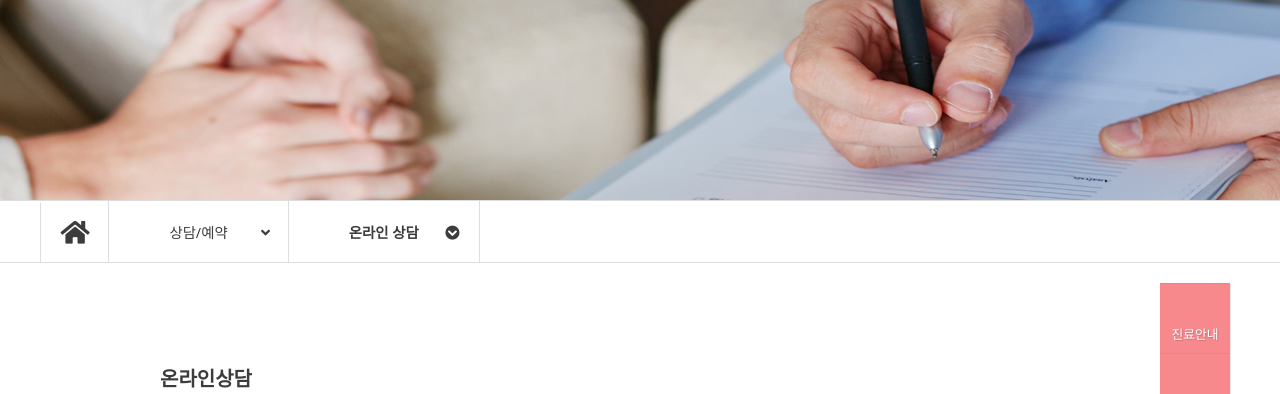
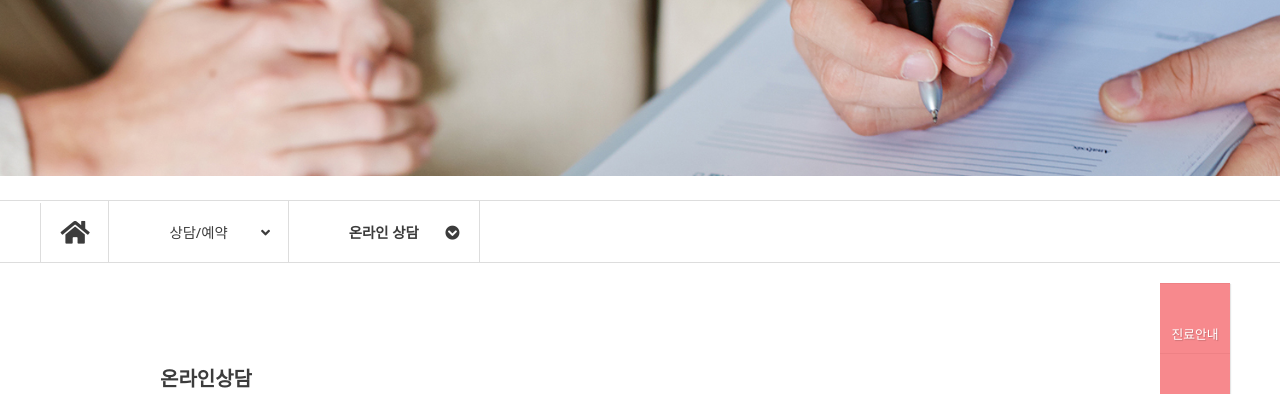
Before and after one commit to hjfrrfjh/mizrenewal, a PHP site: page /consult.php in a window 1280 px wide. Shown: the part 157-551 px from the top of the page. Run offline with PHP 8.4, Linux system fonts and the light colour scheme; some libraries are stand-ins or nearby versions; some web fonts are replaced.

Commit message:
이미지 수정

```diff
--- a/consult.php
+++ b/consult.php
@@ -14,9 +14,7 @@
 
 	<body>
 	<?php include 'header.php';?>
-    <div style="background-color:white;">
-        <img src="img/상담예약_resize.jpg" alt="상담예약" style="width:100%; height:200px; display:block;">
-    </div>
+    <div class="core"></div>
     <?php include 'snb.php';?>
 
 		<div id="wrap">
--- a/css/consult.css
+++ b/css/consult.css
@@ -1,3 +1,11 @@
+.core{
+	width:100%;
+	display:block;
+	height:200px;
+	background:url('../img/sub/core.jpg')no-repeat;
+	background-size:cover;
+	background-position: 0 -80px;
+}
 #wrap{
 	width:960px;
 	margin:0 auto;
--- a/quickmenu.php
+++ b/quickmenu.php
@@ -71,7 +71,7 @@ echo "
             if (window_width >=break_point) {
                 $quick_menu.css("right",((window_width-quick_max_width)/2)-(quick_menu_width+quick_menu_gap)+"px");
             }else{
-                $quick_menu.css("right",quick_menu_gap+px);
+                $quick_menu.css("right",quick_menu_gap+"px");
             }
         });
 
--- a/reserve.php
+++ b/reserve.php
@@ -13,9 +13,7 @@
 
 	<body>
 	<?php include 'header.php';?>
-    <div style="background-color:white;">
-        <img src="img/상담예약_resize.jpg" alt="상담예약" style="width:100%; height:200px; display:block;">
-    </div>
+    <div class="core"></div>
     <?php include 'snb.php';?>
 
 		<div id="wrap">
```
Also changed, not shown: css/reserve.css (+8 -0 lines), img/sub/core.jpg (renamed from img/상담예약_resize.jpg).
